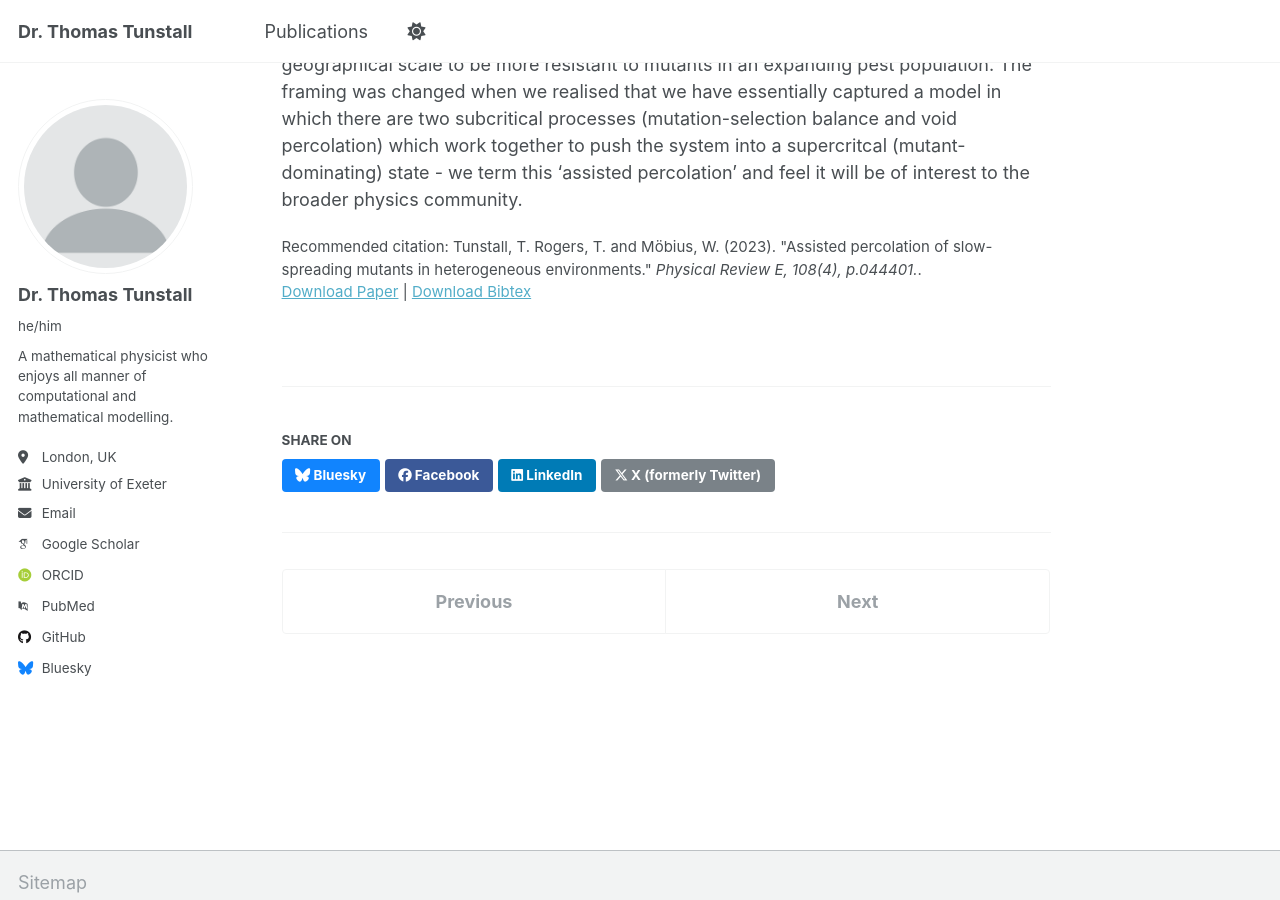
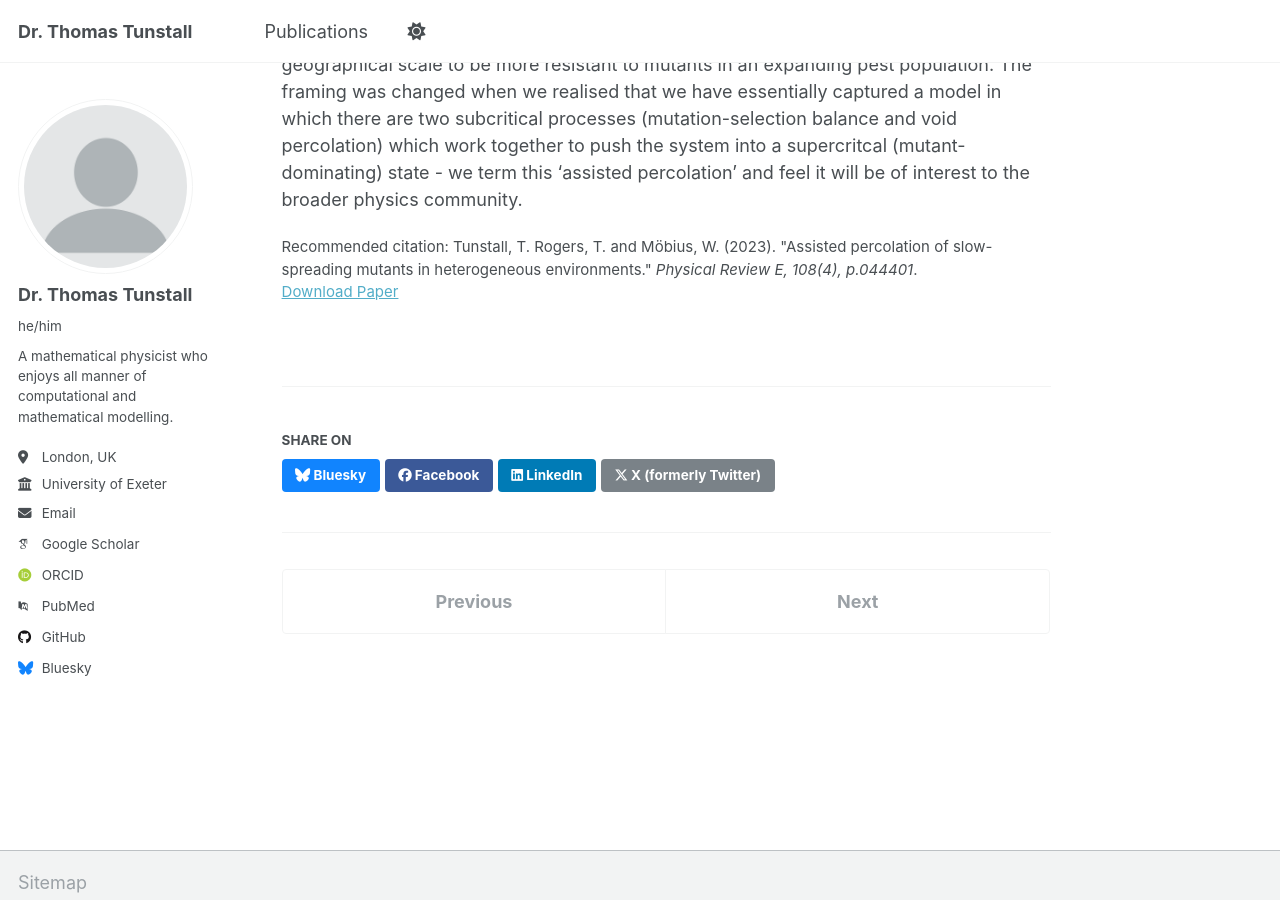
Before and after one commit to ThomasTunstall/ThomasTunstall, a Jekyll site: the page built from _publications/2023-10-04-AssistedPercolation.md, in a window 1280 px wide and 900 px high, scrolled down 466 px. Built offline with Jekyll 4.4.1, drawn with Linux system fonts in a browser that asks for light colours; some web fonts are replaced; part of the change alters nothing that is shown.

```diff
--- a/_publications/2023-10-04-AssistedPercolation.md
+++ b/_publications/2023-10-04-AssistedPercolation.md
@@ -6,9 +6,8 @@ permalink: /publication/AssistedPercolation
 excerpt: 'Environmental heterogeneity can drive genetic heterogeneity in expanding populations; mutant strains may emerge that trade overall growth rate for an improved ability to survive in patches that are hostile to the wild type. This evolutionary dynamic is of practical importance when seeking to prevent the emergence of damaging traits. We show that a subcritical slow-spreading mutant can attain dominance even when the density of patches is below their percolation threshold and predict this transition using geometrical arguments. This work demonstrates a phenomenon of “assisted percolation”, where one subcritical process assists another to achieve supercriticality.'
 date: 2023-10-04
 venue: 'Physical Review E'
-paperurl: 'https://ThomasTunstall.github.io/files/PhysRevE.108.044401.pdf'
-bibtexurl: 'https://ThomasTunstall.github.io/files/PhysRevE.108.044401.bib'
-citation: 'Tunstall, T. Rogers, T. and Möbius, W. (2023). &quot;Assisted percolation of slow-spreading mutants in heterogeneous environments.&quot; <i>Physical Review E, 108(4), p.044401.</i>.'
+paperurl: 'https://doi.org/10.1103/PhysRevE.108.044401'
+citation: 'Tunstall, T. Rogers, T. and Möbius, W. (2023). &quot;Assisted percolation of slow-spreading mutants in heterogeneous environments.&quot; <i>Physical Review E, 108(4), p.044401</i>.'
 ---
 The Eden model is a surface growth model which has been used to model bacterial growth across agar plates. Previous work has focussed on implementing selection and mutation into the Eden model, and other work has focussed on seeing how obstacles perturb the histoties of genetic lineage. We combine these two ideas: how is the evolution of a range-expanding population affected by the mutation of wild-type into slower spreading mutants, which are in turn able to invade patches which act as obstacles to the wild-type? In both random and structured environments, we demonstrate that simple geometrical and statistical arguments can accurately predict the phase diagram regarding whether mutants will dominate the population frontier.
 
```
